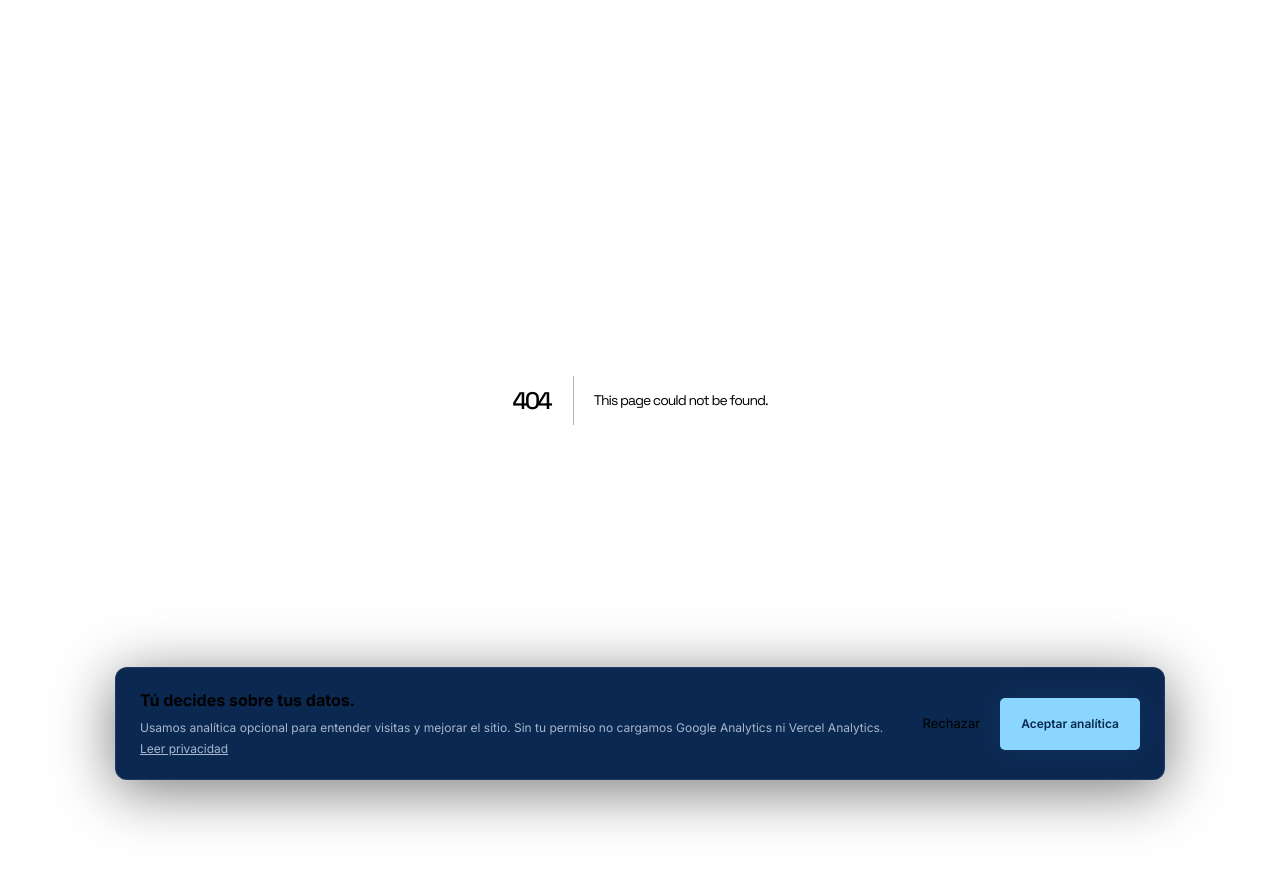
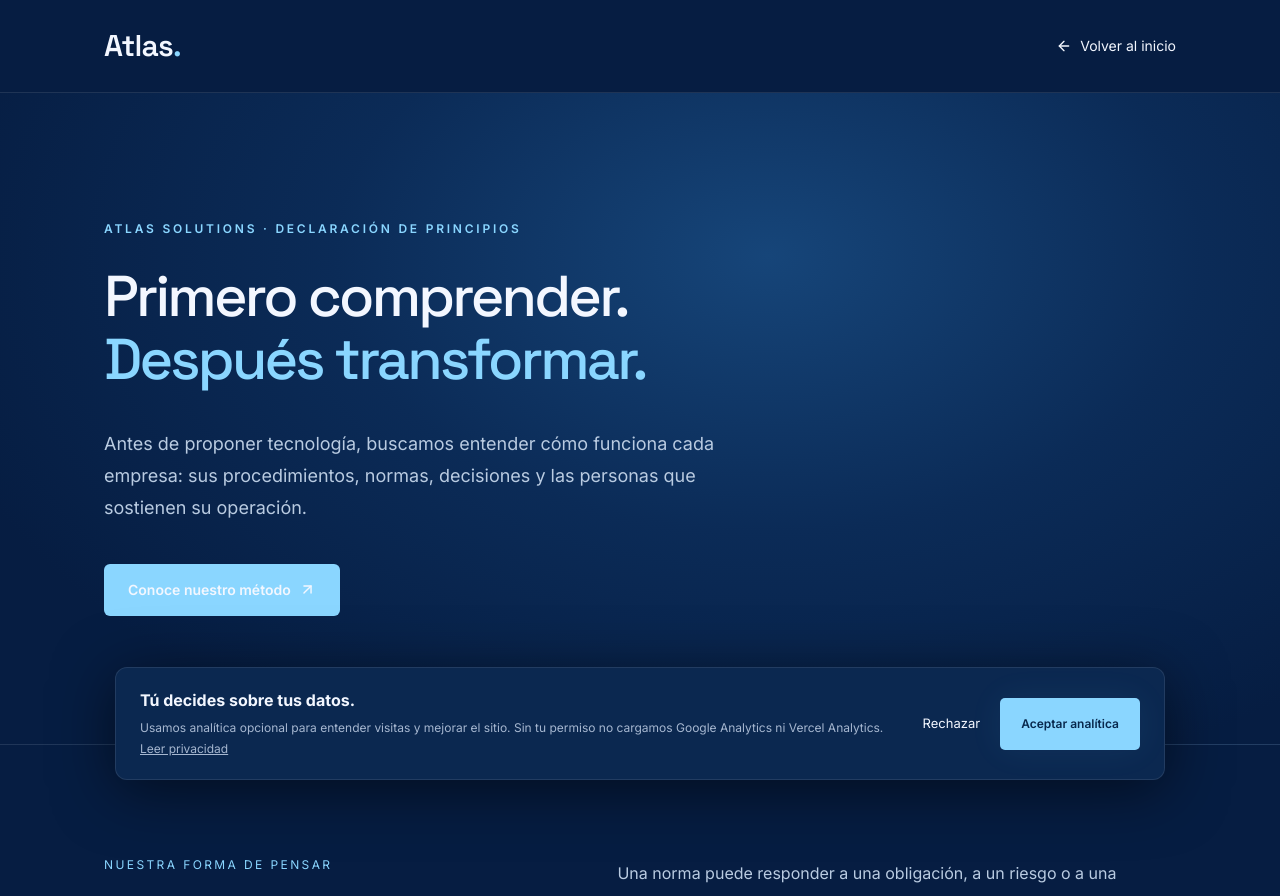
Before and after one commit to tushar-punjabi/atlas-solutions-2.0-1b, a Next.js app: page /compromiso in a window 1280 px wide. Before the commit this address had no page. Shown: the top 896 px of the page. Before the commit the page ends 800 px from the top, so only its background shows below. Built offline with nearby package versions, Linux system fonts and the light colour scheme.

Commit message:
Add files via upload

```diff
--- /dev/null
+++ b/app/compromiso/page.tsx
@@ -0,0 +1,57 @@
+import type { Metadata } from 'next'
+import Link from 'next/link'
+import { ArrowLeft, ArrowUpRight, CheckCircle2, ClipboardList, Compass, FileCheck2, LockKeyhole, ShieldCheck, Workflow } from 'lucide-react'
+
+export const metadata: Metadata = {
+  title: 'Nuestro compromiso | Atlas Solutions',
+  description: 'Cómo trabajamos en Atlas Solutions: primero comprendemos las normas y procesos de cada negocio; después diseñamos tecnología responsable.',
+  alternates: { canonical: '/compromiso' },
+  openGraph: { title: 'Nuestro compromiso | Atlas Solutions', description: 'Primero comprender. Después transformar.', url: '/compromiso', type: 'website', locale: 'es_CL' },
+}
+
+const principles = [
+  { title: 'Escuchar antes de proponer', description: 'Cada negocio tiene prácticas, conocimientos y restricciones que merecen ser comprendidos antes de recomendar cambios.', Icon: Compass },
+  { title: 'Respetar las normas', description: 'Identificamos obligaciones legales, reglas operativas y acuerdos comerciales. No confundimos un requisito con una costumbre.', Icon: FileCheck2 },
+  { title: 'Proteger la información', description: 'Diseñamos considerando privacidad, acceso mínimo, resguardos y continuidad; sin prometer seguridad absoluta.', Icon: LockKeyhole },
+  { title: 'Responder por nuestro trabajo', description: 'Definimos alcances, documentamos decisiones y comunicamos oportunamente los problemas y limitaciones detectados.', Icon: ShieldCheck },
+]
+const steps = [
+  ['01', 'Descubrir', 'Escuchar a quienes conocen la operación y observar cómo se realiza el trabajo.'],
+  ['02', 'Comprender', 'Identificar reglas, responsables, excepciones, riesgos y dependencias.'],
+  ['03', 'Modelar', 'Documentar el proceso actual y validar que lo entendimos correctamente.'],
+  ['04', 'Proponer', 'Comparar opciones y explicar beneficios, costos, restricciones y posibles efectos.'],
+  ['05', 'Validar', 'Probar con usuarios y criterios acordados antes de extender una solución.'],
+  ['06', 'Mejorar', 'Medir resultados, atender incidentes y ajustar con evidencia.'],
+]
+export default function CompromisoPage() {
+  return (
+    <div className="min-h-screen bg-[#061d42] text-[#f3f7ff]">
+      <a href="#contenido" className="sr-only focus:not-sr-only focus:fixed focus:left-4 focus:top-4 focus:z-50 focus:bg-[#8ad6ff] focus:p-3 focus:text-[#061d42]">Saltar al contenido</a>
+      <header className="border-b border-white/10">
+        <div className="mx-auto flex max-w-6xl items-center justify-between gap-4 px-6 py-7 md:px-10">
+          <Link href="/" className="text-3xl font-semibold tracking-tight" style={{fontFamily:'var(--font-display)'}}>Atlas<span className="text-[#8ad6ff]">.</span></Link>
+          <Link href="/" className="inline-flex items-center gap-2 text-sm text-[#b7cce5] hover:text-[#8ad6ff]"><ArrowLeft size={16}/> Volver al inicio</Link>
+        </div>
+      </header>
+      <main id="contenido">
+        <section className="relative overflow-hidden border-b border-white/10 bg-[radial-gradient(ellipse_at_60%_25%,#164579_0%,#0b2b57_40%,#061d42_80%)]">
+          <div className="mx-auto max-w-6xl px-6 pb-24 pt-24 md:px-10 md:pb-32 md:pt-32">
+            <p className="mb-7 text-xs font-semibold uppercase tracking-[0.23em] text-[#8ad6ff]">Atlas Solutions · Declaración de principios</p>
+            <h1 className="max-w-4xl text-5xl leading-[1.09] tracking-tight md:text-7xl" style={{fontFamily:'var(--font-display)'}}>Primero comprender.<br/><span className="text-[#8ad6ff]">Después transformar.</span></h1>
+            <p className="mt-9 max-w-2xl text-lg leading-8 text-[#b9cbe1]">Antes de proponer tecnología, buscamos entender cómo funciona cada empresa: sus procedimientos, normas, decisiones y las personas que sostienen su operación.</p>
+            <a href="#metodo" className="mt-10 inline-flex items-center gap-2 rounded-md bg-[#8ad6ff] px-6 py-4 text-sm font-semibold text-[#08284d] hover:bg-[#b6e6ff]">Conoce nuestro método <ArrowUpRight size={17}/></a>
+          </div>
+        </section>
+        <section className="mx-auto grid max-w-6xl gap-12 px-6 py-20 md:grid-cols-[1fr_1.2fr] md:px-10 md:py-28">
+          <div><p className="text-xs uppercase tracking-[0.2em] text-[#8ad6ff]">Nuestra forma de pensar</p><h2 className="mt-4 text-3xl leading-tight md:text-4xl">La experiencia de tu empresa es el punto de partida.</h2></div>
+          <div className="space-y-5 text-base leading-8 text-[#b9cbe1]"><p>Una norma puede responder a una obligación, a un riesgo o a una necesidad real de la operación. Una práctica informal también puede contener conocimiento valioso.</p><p>No asumimos que un proceso está equivocado porque sea manual o antiguo. Primero averiguamos por qué existe y qué sucedería si cambiara.</p><p className="font-medium text-white">La tecnología debe adaptarse al contexto del negocio, no imponer complejidad innecesaria.</p></div>
+        </section>
+        <section className="border-y border-white/10 bg-[#091f40] py-20 md:py-24"><div className="mx-auto max-w-6xl px-6 md:px-10"><p className="text-xs uppercase tracking-[0.2em] text-[#8ad6ff]">Compromisos</p><h2 className="mt-4 max-w-2xl text-3xl md:text-4xl">Principios que guían nuestras decisiones.</h2><div className="mt-12 grid gap-4 md:grid-cols-2">{principles.map(({title,description,Icon})=><article key={title} className="rounded-xl border border-white/10 bg-white/[0.025] p-7"><Icon size={25} className="mb-6 text-[#8ad6ff]" aria-hidden="true"/><h3 className="text-xl">{title}</h3><p className="mt-3 text-sm leading-7 text-[#b9cbe1]">{description}</p></article>)}</div></div></section>
+        <section id="metodo" className="mx-auto max-w-6xl px-6 py-20 md:px-10 md:py-28"><div className="mb-12 flex items-start gap-4"><Workflow className="mt-1 shrink-0 text-[#8ad6ff]" size={28}/><div><p className="text-xs uppercase tracking-[0.2em] text-[#8ad6ff]">Método Atlas</p><h2 className="mt-3 text-3xl md:text-4xl">De la comprensión a la mejora.</h2></div></div><div className="grid gap-4 md:grid-cols-3">{steps.map(([number,title,description])=><article key={number} className="border-t border-white/20 py-6"><span className="text-xs tracking-widest text-[#8ad6ff]">{number}</span><h3 className="mt-5 text-xl">{title}</h3><p className="mt-3 text-sm leading-7 text-[#b9cbe1]">{description}</p></article>)}</div></section>
+        <section className="border-y border-white/10 bg-[#091f40] py-20"><div className="mx-auto grid max-w-6xl gap-10 px-6 md:grid-cols-2 md:px-10"><div><ClipboardList className="mb-5 text-[#8ad6ff]" size={28}/><h2 className="text-3xl">Transparencia también significa hablar de límites.</h2></div><div className="space-y-5 text-sm leading-7 text-[#b9cbe1]"><p>No prometemos resultados sin un diagnóstico ni recomendamos automatizaciones cuando no existe un problema claro que resolver.</p><p>No afirmamos tener certificaciones, auditorías o garantías que no podamos respaldar. Los servicios, entregables, responsables y condiciones deben acordarse por escrito.</p><p>Cuando identificamos errores o riesgos, buscamos comunicarlos, documentarlos y acordar un plan de corrección. La respuesta concreta dependerá del contrato y del incidente.</p></div></div></section>
+        <section className="mx-auto max-w-6xl px-6 py-20 md:px-10 md:py-24"><div className="rounded-2xl border border-[#8ad6ff]/20 bg-[#10325b] p-8 md:p-12"><div className="flex items-start gap-3"><CheckCircle2 className="mt-1 shrink-0 text-[#8ad6ff]" size={24}/><div><p className="text-xs uppercase tracking-[0.2em] text-[#8ad6ff]">Declaración pública · Versión 1.0</p><h2 className="mt-3 text-2xl md:text-3xl">La confianza debe poder evaluarse.</h2><p className="mt-4 max-w-2xl text-sm leading-7 text-[#b9cbe1]">Publicamos estos principios para que clientes y colaboradores conozcan el criterio con el que buscamos trabajar. Los revisaremos cuando aprendamos o cambien nuestras responsabilidades. Esta página describe compromisos de trabajo, no una certificación de cumplimiento.</p><Link href="/privacy" className="mt-6 inline-flex items-center gap-2 text-sm text-[#8ad6ff] hover:text-white">Conocer nuestra información de privacidad <ArrowUpRight size={16}/></Link></div></div></div></section>
+      </main>
+      <footer className="border-t border-white/10 bg-[#051832]"><div className="mx-auto flex max-w-6xl flex-col justify-between gap-5 px-6 py-10 text-sm text-[#a9b9cf] md:flex-row md:items-center md:px-10"><span>Atlas Solutions SpA · Iquique, Chile</span><div className="flex gap-6"><Link href="/">Inicio</Link><Link href="/blog">Blog</Link><Link href="/privacy">Privacidad</Link></div></div></footer>
+    </div>
+  )
+}
```
